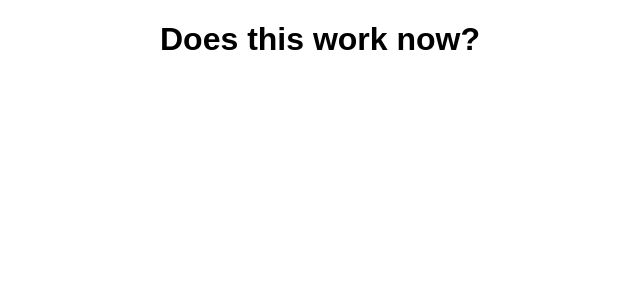
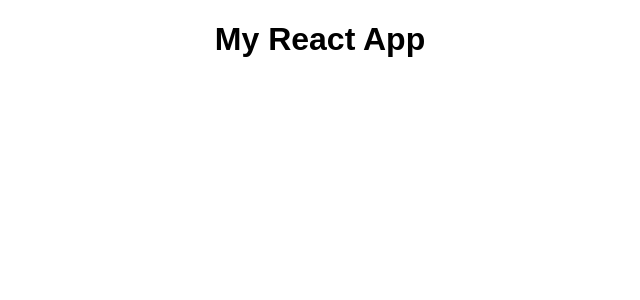
Before and after one commit to Jesskos/React_practice, a React (Create React App) app in the folder react-complete-guide/: page / in a window 1280 px wide. Shown: the top 300 px of the page, without its empty margins (320-960 px from the left). Built offline with nearby package versions, Linux system fonts and the light colour scheme.

Commit message:
practiced using JSX and React.createElement() to render same element

```diff
--- a/react-complete-guide/src/App.js
+++ b/react-complete-guide/src/App.js
@@ -3,6 +3,11 @@ import './App.css';
 
 class App extends Component {
   render() {
+    return (
+      <div className="App">
+        <h1>My React App</h1>
+      </div>
+      );
     return React.createElement('div', {className: "App"}, React.createElement('h1', null, 'Does this work now?'))
   }
 }
```
